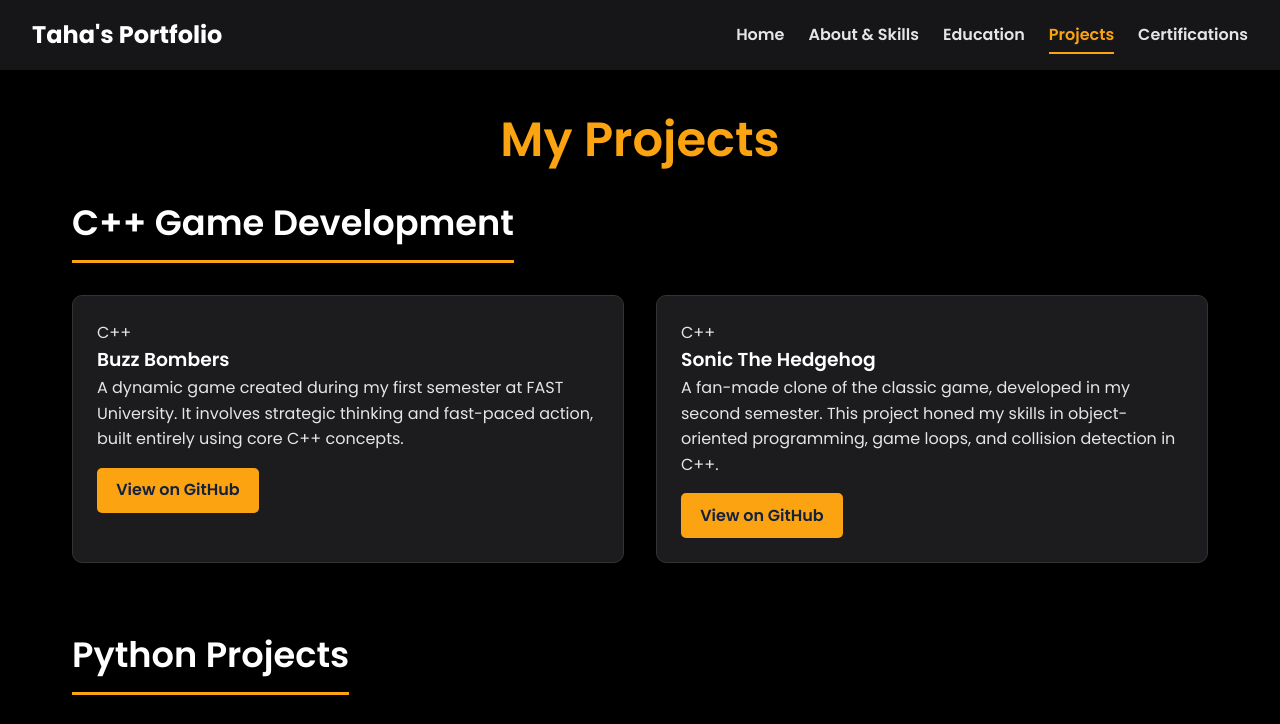
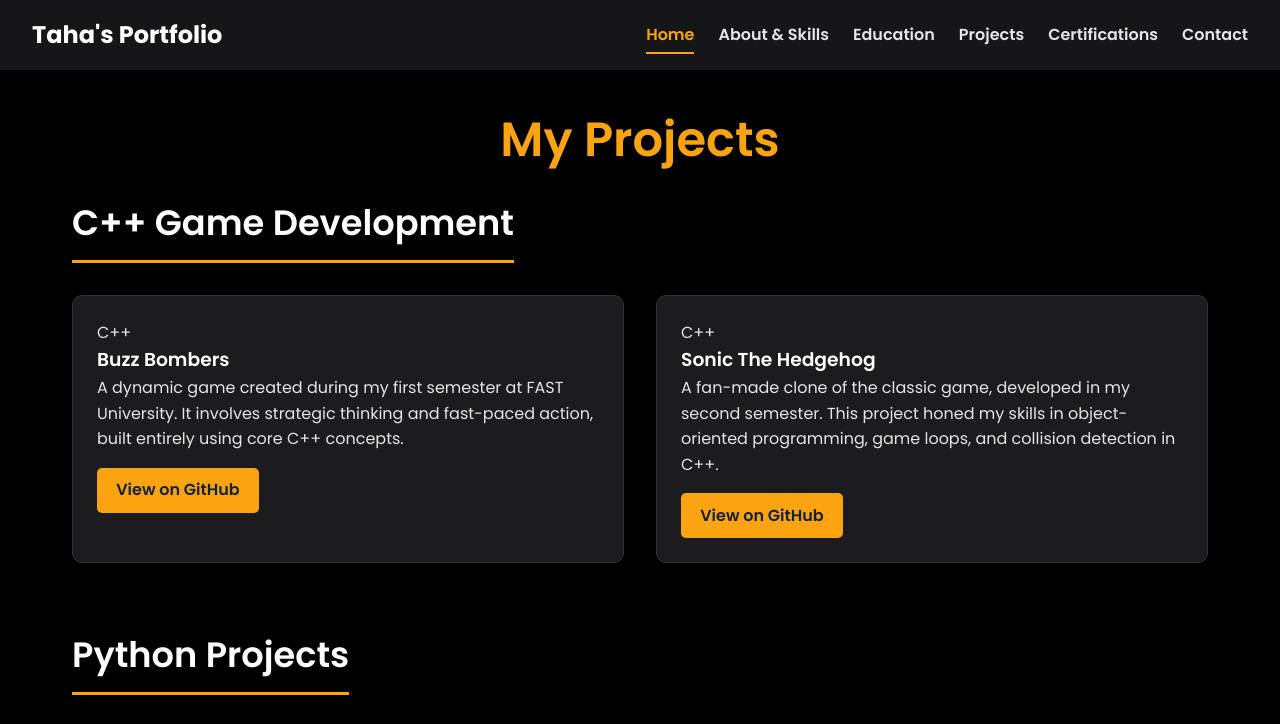
Before and after one commit to Taha-1Git/My-portfolio-site, a plain HTML site: page projects.html in a window 1280 px wide. Shown: the top 724 px of the page. Drawn offline with Linux system fonts and the light colour scheme.

Commit message:
Update projects.html

```diff
--- a/projects.html
+++ b/projects.html
@@ -12,11 +12,12 @@
     <nav>
         <div class="logo">Taha's Portfolio</div>
         <ul>
-        <li><a href="index.html">Home</a></li>
+            <li><a href="index.html" class="active">Home</a></li>
             <li><a href="about.html">About & Skills</a></li>
             <li><a href="education.html">Education</a></li>
-        <li><a href="projects.html" class="active">Projects</a></li>
+            <li><a href="projects.html">Projects</a></li>
             <li><a href="certifications.html">Certifications</a></li>
+            <li><a href="contact.html">Contact</a></li>
         </ul>
     </nav>
 
```
Lines whose indentation alone changed are shown as unchanged.
